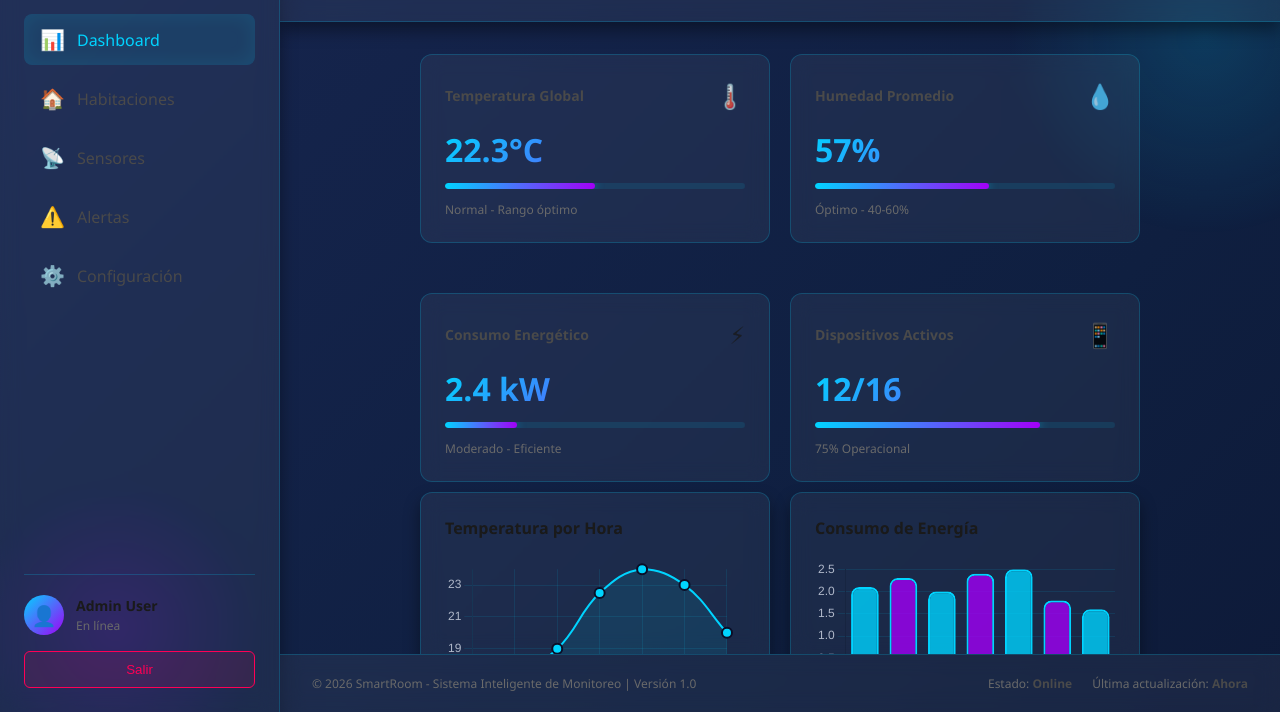
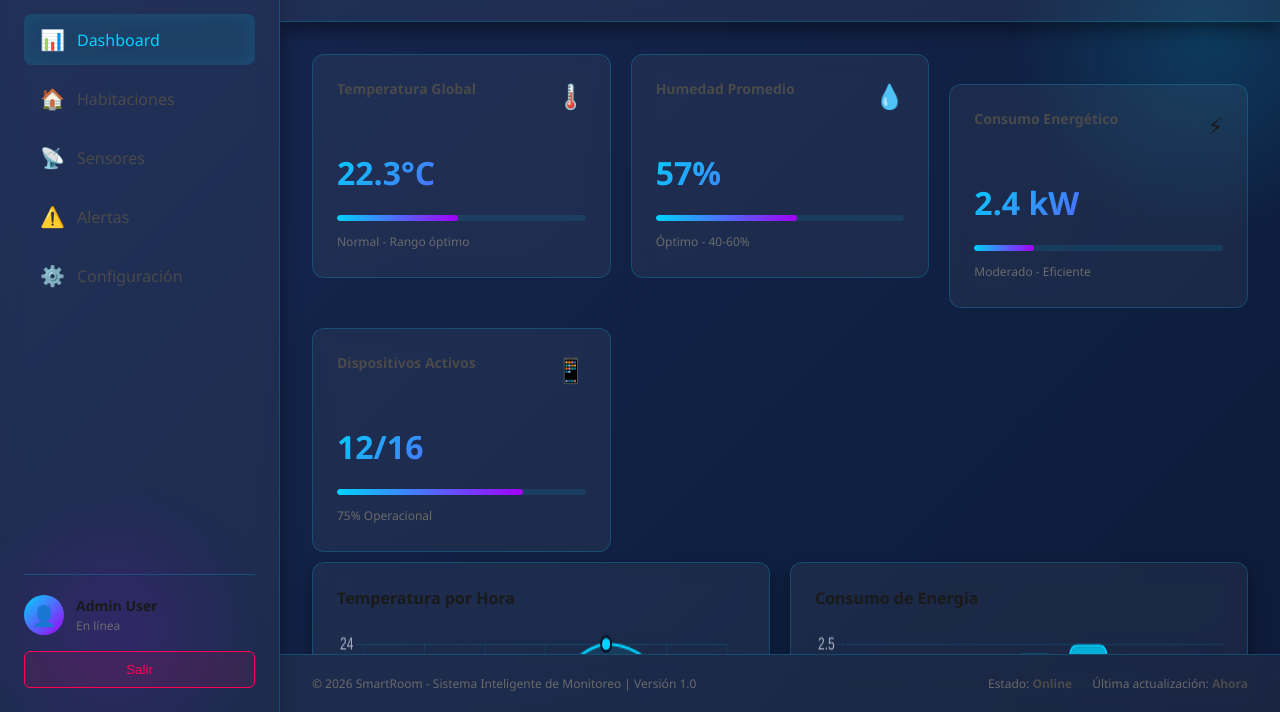
Before and after one commit to Rinzet/ProyectoFinal, a plain HTML site: page frontend/index.html in a window 1280 px wide. Shown: the part 88-800 px from the top of the page. Drawn offline with nearby package versions, Linux system fonts and the light colour scheme.

Commit message:
SmartRoom v3

```diff
--- a/frontend/css/responsive.css
+++ b/frontend/css/responsive.css
@@ -341,6 +341,11 @@
 @media (min-width: 1440px) {
     .indicators-grid {
         grid-template-columns: repeat(4, 1fr);
+        align-items: stretch;
+    }
+
+    .indicator-card {
+        height: 100%;
     }
 
     .sensors-grid {
@@ -356,6 +361,8 @@
     }
 }
 
+
+
 /* ========== PANTALLAS ULTRA ANCHAS (> 1920px) ========== */
 @media (min-width: 1920px) {
     .content-wrapper {
@@ -364,7 +371,7 @@
     }
 
     .indicators-grid {
-        grid-template-columns: repeat(5, 1fr);
+        grid-template-columns: repeat(4, 1fr);
     }
 
     .sensors-grid {
--- a/frontend/css/styles.css
+++ b/frontend/css/styles.css
@@ -53,7 +53,8 @@
     font-family: 'Segoe UI', Tahoma, Geneva, Verdana, sans-serif;
     background-color: var(--bg-dark);
     color: var(--text-primary);
-    overflow: hidden;
+    overflow-x: hidden;
+    overflow-y: auto;
 }
 
 /* ========== FONDO ANIMADO ========== */
@@ -107,7 +108,9 @@
 
 /* ========== LAYOUT PRINCIPAL ========== */
 .container {
-    display: flex;
+    /* Use CSS Grid to guarantee a symmetric layout: fixed sidebar + flexible main */
+    display: grid;
+    grid-template-columns: 280px minmax(0, 1fr);
     height: 100vh;
     position: relative;
     z-index: 1;
@@ -293,9 +296,10 @@
 
 /* ========== CONTENIDO PRINCIPAL ========== */
 .main-content {
-    flex: 1;
     display: flex;
     flex-direction: column;
+    min-width: 0;
+    min-height: 0;
     overflow: hidden;
 }
 
@@ -403,9 +407,12 @@
 .content-wrapper {
     flex: 1;
     overflow-y: auto;
+    overflow-x: hidden;
     padding: 32px;
-    max-width: 1400px;
-    margin: 0 auto;
+    width: 100%;
+    max-width: 100%;
+    min-width: 0;
+    margin: 0;
 }
 
 .section {
@@ -443,34 +450,13 @@
 }
 
 /* ========== INDICADORES ========== */
+
 .indicators-grid {
     display: grid;
-    /* Responsive indicators: auto-fit for adaptive columns */
-    grid-template-columns: repeat(auto-fit, minmax(250px, 1fr));
+    grid-template-columns: repeat(auto-fit, minmax(260px, 1fr));
     gap: 20px;
+    width: 100%;
     margin-bottom: 40px;
-}
-
-/* Responsive: allow auto-fit on smaller screens */
-/* Very large screens: allow 3 columns */
-@media (min-width: 1400px) {
-    .indicators-grid {
-        grid-template-columns: repeat(3, 1fr);
-    }
-}
-
-/* Medium/desktop: keep 2 columns */
-@media (max-width: 1199px) and (min-width: 921px) {
-    .indicators-grid {
-        grid-template-columns: repeat(2, 1fr);
-    }
-}
-
-/* Tablet / small desktop: responsive auto-fit */
-@media (max-width: 920px) {
-    .indicators-grid {
-        grid-template-columns: repeat(auto-fit, minmax(250px, 1fr));
-    }
 }
 
 .indicator-card {
@@ -479,6 +465,13 @@
     border: 1px solid var(--border-color);
     border-radius: 12px;
     padding: 24px;
+
+    display: flex;
+    flex-direction: column;
+
+    width: 100%;
+    min-height: 220px;
+
     transition: var(--transition);
     position: relative;
     overflow: hidden;
@@ -492,7 +485,12 @@
     left: -100%;
     width: 100%;
     height: 2px;
-    background: linear-gradient(90deg, transparent, var(--primary-color), transparent);
+    background: linear-gradient(
+        90deg,
+        transparent,
+        var(--primary-color),
+        transparent
+    );
     transition: var(--transition);
 }
 
@@ -500,7 +498,6 @@
     background: var(--bg-glass-hover);
     border-color: var(--primary-color);
     box-shadow: 0 0 25px rgba(0, 212, 255, 0.2);
-    transform: translateY(-5px);
 }
 
 .indicator-card:hover::before {
@@ -510,7 +507,8 @@
 .indicator-header {
     display: flex;
     justify-content: space-between;
-    align-items: center;
+    align-items: flex-start;
+    gap: 10px;
     margin-bottom: 16px;
 }
 
@@ -522,16 +520,24 @@
 
 .indicator-icon {
     font-size: 24px;
-    opacity: 0.8;
+    flex-shrink: 0;
 }
 
 .indicator-value {
     font-size: 32px;
     font-weight: 700;
-    background: linear-gradient(135deg, var(--primary-color), var(--accent-color));
+    line-height: 1.2;
+
+    background: linear-gradient(
+        135deg,
+        var(--primary-color),
+        var(--accent-color)
+    );
+
     -webkit-background-clip: text;
     -webkit-text-fill-color: transparent;
     background-clip: text;
+
     margin-bottom: 12px;
 }
 
@@ -545,15 +551,32 @@
 
 .indicator-fill {
     height: 100%;
-    background: linear-gradient(90deg, var(--primary-color), var(--accent-color));
+    background: linear-gradient(
+        90deg,
+        var(--primary-color),
+        var(--accent-color)
+    );
     border-radius: 3px;
-    transition: width 0.5s ease;
-    box-shadow: 0 0 10px rgba(0, 212, 255, 0.5);
 }
 
 .indicator-status {
     font-size: 12px;
     color: var(--text-muted);
+    margin-top: auto;
+}
+
+/* RESPONSIVE */
+
+@media (max-width: 900px) {
+    .indicators-grid {
+        grid-template-columns: repeat(2, 1fr);
+    }
+}
+
+@media (max-width: 600px) {
+    .indicators-grid {
+        grid-template-columns: 1fr;
+    }
 }
 
 /* ========== GRÁFICAS ========== */
@@ -563,22 +586,10 @@
     grid-template-columns: repeat(auto-fit, minmax(280px, 1fr));
     gap: 20px;
     margin-bottom: 40px;
-}
-
-/* Very large screens: 3 columns */
-@media (min-width: 1400px) {
-    .charts-grid { grid-template-columns: repeat(3, minmax(280px, 1fr)); }
-}
-
-/* Tablet / small desktop: ensure 2 columns for readability */
-@media (min-width: 900px) and (max-width: 1399px) {
-    .charts-grid { grid-template-columns: repeat(2, minmax(280px, 1fr)); }
-}
-
-/* Small screens: single column */
-@media (max-width: 899px) {
-    /* Small screens: single column */
-    .charts-grid { grid-template-columns: 1fr; }
+    /* Make chart tiles stretch to their column width for a balanced look */
+    align-items: start;
+    justify-items: stretch;
+    justify-content: start;
 }
 
 .chart-container {
@@ -588,6 +599,7 @@
     border-radius: 12px;
     padding: 24px;
     box-shadow: var(--shadow-md);
+    height:350px;
 }
 
 .chart-container h3 {
@@ -598,6 +610,8 @@
 }
 
 .chart-container canvas {
+    width: 100% !important;
+    height: 100% !important;
     max-height: 300px;
 }
 
@@ -607,8 +621,30 @@
     /* Sensors: adaptive columns for varied widths */
     grid-template-columns: repeat(auto-fit, minmax(260px, 1fr));
     gap: 20px;
+    /* Stretch sensor cards to fill their columns and keep symmetry */
+    justify-items: stretch;
+    align-items: start;
+    /* Ensure grid tracks align to the start so columns don't center */
+    justify-content: start;
+    grid-auto-flow: row;
 }
 
+/* The dedicated `sensors-section` uses a .sensors-list container (vertical
+   page). Make that list render as a horizontal, scrollable row of cards so
+   it matches the compact, symmetric look used on the dashboard. */
+.sensors-list {
+    display: flex;
+    gap: 20px;
+    overflow-x: auto;
+    padding: 8px 4px 20px 4px;
+    align-items: flex-start;
+    -webkit-overflow-scrolling: touch;
+}
+
+.sensors-list .sensor-card {
+    min-width: 260px;
+    flex: 0 0 260px;
+}
 @media (max-width: 920px) {
     .charts-grid {
         grid-template-columns: repeat(auto-fit, minmax(280px, 1fr));
@@ -912,6 +948,7 @@
     display: flex;
     justify-content: space-between;
     align-items: center;
+    flex-shrink: 0;
 }
 
 .footer-info {
@@ -942,3 +979,39 @@
 ::-webkit-scrollbar-thumb:hover {
     background: rgba(0, 212, 255, 0.6);
 }
+
+.indicators-grid {
+    display: grid;
+    grid-template-columns: repeat(auto-fit, minmax(250px, 1fr));
+    gap: 20px;
+    align-items: stretch;
+    width: 100%;
+}
+
+.indicator-card {
+    display: flex;
+    flex-direction: column;
+    justify-content: space-between;
+    height: 100%;
+    min-height: 220px;
+    width: 100%;
+}
+
+.indicator-header {
+    display: flex;
+    justify-content: space-between;
+    align-items: flex-start;
+    gap: 10px;
+    min-height: 48px;
+}
+
+.indicator-value {
+    display: flex;
+    align-items: center;
+    min-height: 60px;
+    word-break: break-word;
+}
+
+.indicator-status {
+    min-height: 20px;
+}
```
